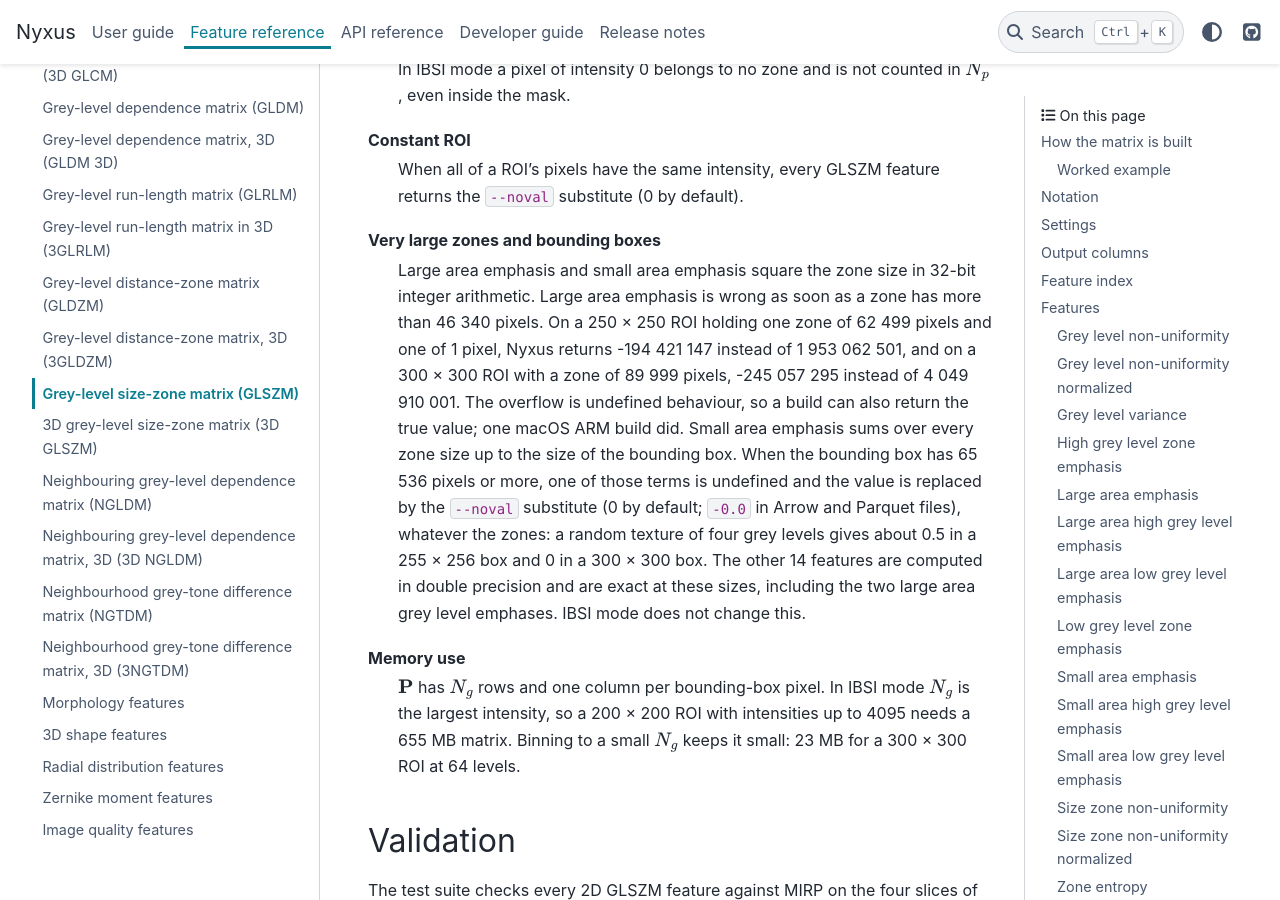
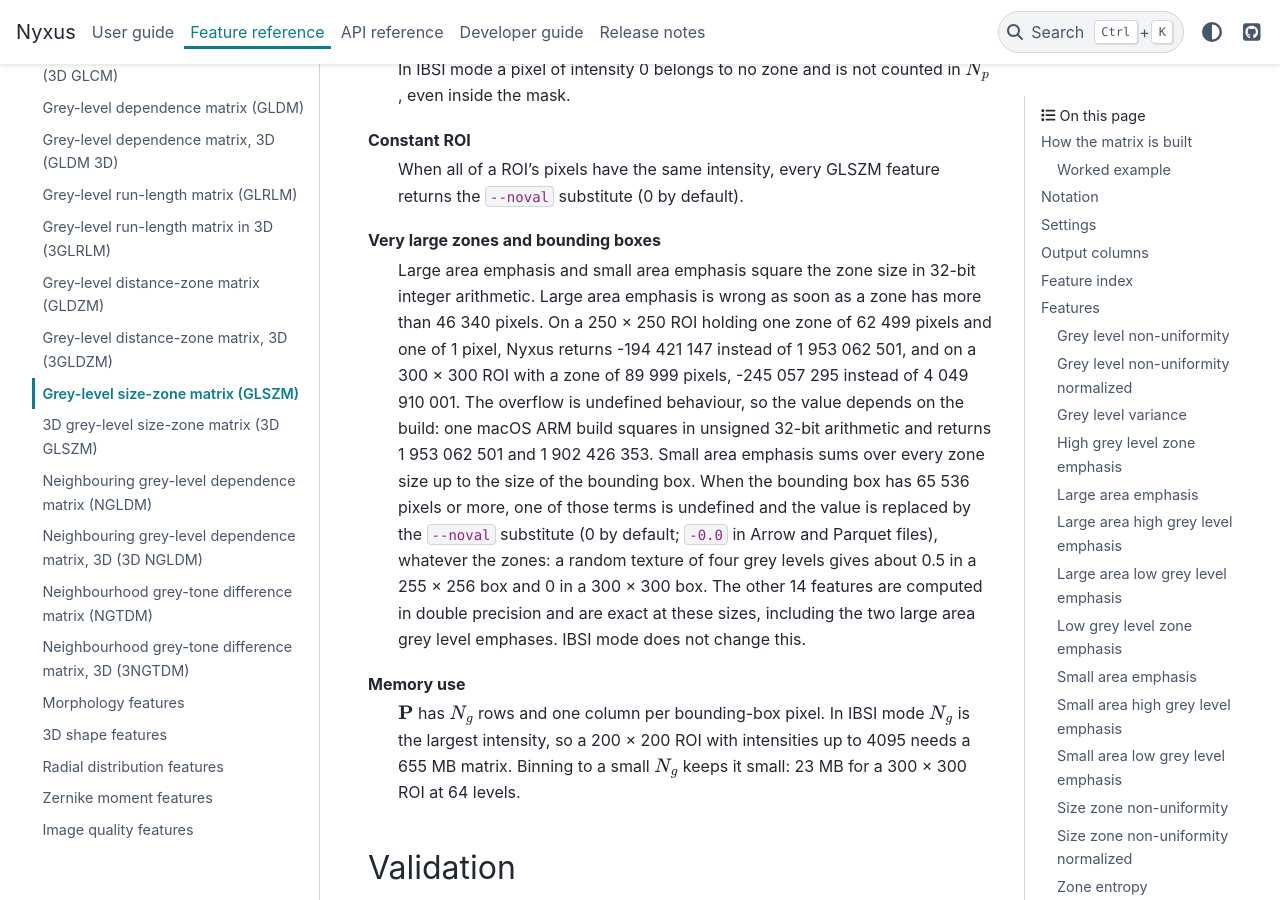
Before and after one commit to PolusAI/nyxus, a Sphinx documentation site: the page built from docs/source/Math/f_glszm.rst, in a window 1280 px wide and 900 px high, scrolled down 13019 px. Built offline with Sphinx 7.4.7 and the PyData theme 0.15.4, drawn with Linux system fonts in a browser that asks for light colours.

Commit message:
test(docs): expect the unsigned wrap of the GLSZM overflow example on macOS
The macOS ARM test build squares the zone size in unsigned 32-bit arithmetic: on the 300 x 300
zone it returns (89999^2 mod 2^32 + 1) / 2 = 1 902 426 353, and on the 250 x 250 zone the square
still fits, so it returns the true 1 953 062 501. The example now accepts the signed wrap quoted on
the page or the unsigned wrap computed from the zone size, and the page names both values.

```diff
--- a/docs/examples/glszm_worked_example.py
+++ b/docs/examples/glszm_worked_example.py
@@ -104,8 +104,10 @@ for n, wrapped, true in ((250, -194421147, 1953062501), (300, -245057295, 404991
     big = np.full((n, n), 5, dtype=np.uint32)
     big[n - 1, n - 1] = 9
     f = glszm(big, np.ones_like(big), ibsi=True)
-    # signed overflow is undefined: most builds wrap, a build may also return the true value
-    assert f["GLSZM_LAE"][0] in (wrapped, true), f"{n}x{n} GLSZM_LAE = {f['GLSZM_LAE'][0]}, page says {wrapped}"
+    # the overflow is undefined: most builds wrap the square as a signed 32-bit integer (the page's
+    # value); a build may square in unsigned 32-bit arithmetic instead
+    unsigned = (((n * n - 1) ** 2) % 2 ** 32 + 1) / 2
+    assert f["GLSZM_LAE"][0] in (wrapped, unsigned), f"{n}x{n} GLSZM_LAE = {f['GLSZM_LAE'][0]}, page says {wrapped}"
     assert ((n * n - 1) ** 2 + 1) / 2 == true, f"{n}x{n} true large area emphasis"
 rng = np.random.default_rng(1)
 for shape, low, high in (((255, 256), 0.45, 0.55), ((300, 300), 0, 0)):
--- a/docs/source/Math/f_glszm.rst
+++ b/docs/source/Math/f_glszm.rst
@@ -534,8 +534,8 @@ Very large zones and bounding boxes
    Large area emphasis is wrong as soon as a zone has more than 46 340 pixels. On a 250 × 250 ROI
    holding one zone of 62 499 pixels and one of 1 pixel, Nyxus returns -194 421 147 instead of
    1 953 062 501, and on a 300 × 300 ROI with a zone of 89 999 pixels, -245 057 295 instead of
-   4 049 910 001. The overflow is undefined behaviour, so a build can also return the true value;
-   one macOS ARM build did. Small area emphasis sums over every zone size up to the size of the bounding box.
+   4 049 910 001. The overflow is undefined behaviour, so the value depends on the build: one macOS
+   ARM build squares in unsigned 32-bit arithmetic and returns 1 953 062 501 and 1 902 426 353. Small area emphasis sums over every zone size up to the size of the bounding box.
    When the bounding box has 65 536 pixels or more, one of those terms is undefined and the value
    is replaced by the ``--noval`` substitute (0 by default; ``-0.0`` in Arrow and Parquet files),
    whatever the zones: a random texture of four grey levels gives about 0.5 in a 255 × 256 box and
```
